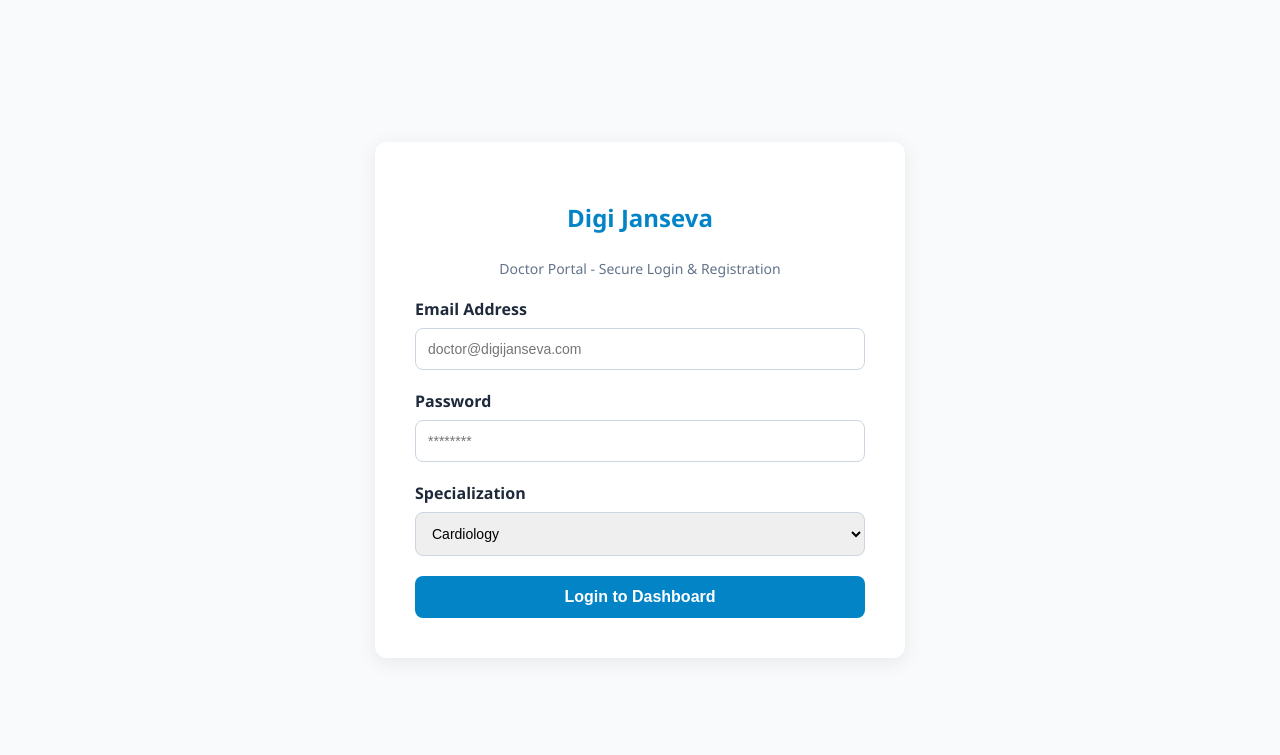
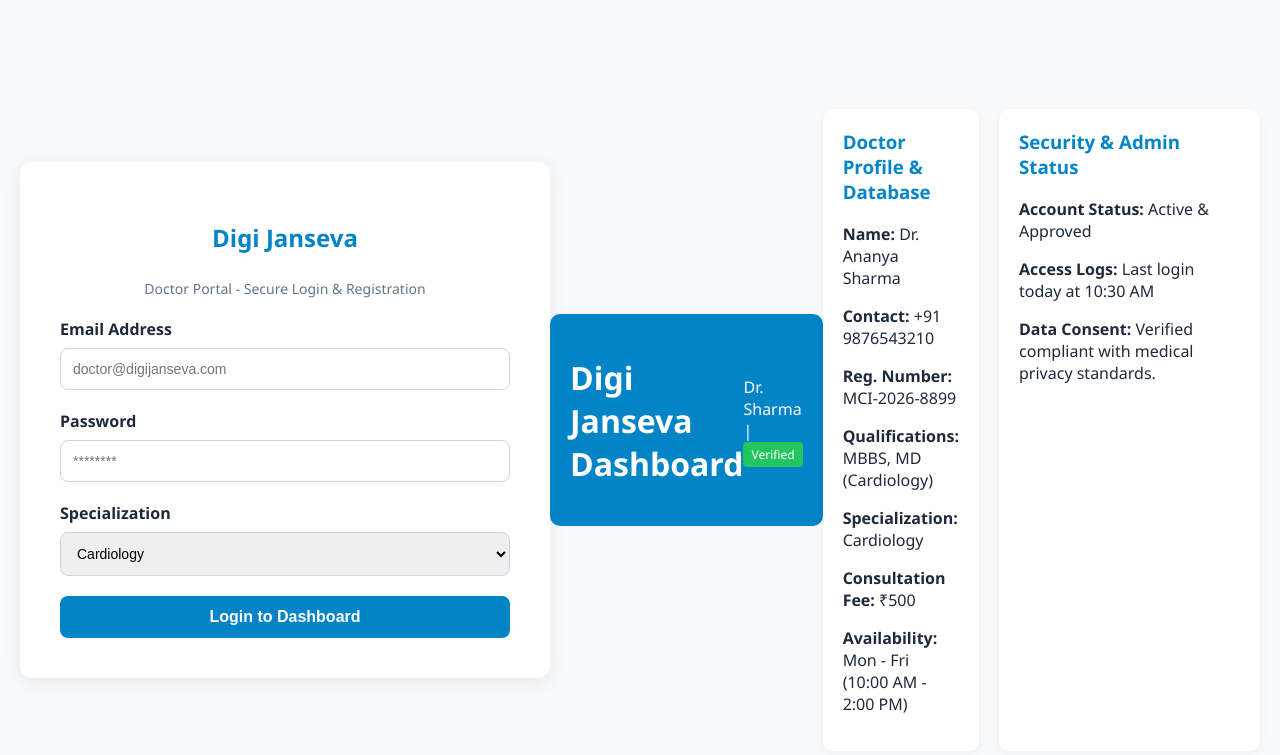
Before and after one commit to ishreyaaver/medical_triage_project_doctor, a plain HTML site: page index.html in a window 1280 px wide. Drawn offline with Linux system fonts and the light colour scheme.

Commit message:
Add Doctor Dashboard HTML structure and styles

```diff
--- a/index.html
+++ b/index.html
@@ -107,3 +107,79 @@
 
 </body>
 </html>
+<!DOCTYPE html>
+<html lang="en">
+<head>
+    <meta charset="UTF-8">
+    <meta name="viewport" content="width=device-width, initial-scale=1.0">
+    <title>Digi Janseva - Doctor Dashboard</title>
+    <style>
+        body {
+            font-family: 'Segoe UI', Tahoma, Geneva, Verdana, sans-serif;
+            background-color: #f8fafc;
+            margin: 0;
+            padding: 20px;
+            color: #1e293b;
+        }
+        .header {
+            background: #0284c7;
+            color: white;
+            padding: 20px;
+            border-radius: 10px;
+            display: flex;
+            justify-content: space-between;
+            align-items: center;
+        }
+        .card-container {
+            display: grid;
+            grid-template-columns: 1fr 2fr;
+            gap: 20px;
+            margin-top: 20px;
+        }
+        .card {
+            background: white;
+            padding: 20px;
+            border-radius: 10px;
+            box-shadow: 0 2px 10px rgba(0,0,0,0.05);
+        }
+        h3 {
+            color: #0284c7;
+            margin-top: 0;
+        }
+        ul {
+            padding-left: 20px;
+        }
+        li {
+            margin-bottom: 10px;
+        }
+    </style>
+</head>
+<body>
+
+    <div class="header">
+        <h1>Digi Janseva Dashboard</h1>
+        <div>Dr. Sharma | <span style="background: #22c55e; padding: 4px 8px; border-radius: 4px; font-size: 12px;">Verified</span></div>
+    </div>
+
+    <div class="card-container">
+        <div class="card">
+            <h3>Doctor Profile & Database</h3>
+            <p><strong>Name:</strong> Dr. Ananya Sharma</p>
+            <p><strong>Contact:</strong> +91 9876543210</p>
+            <p><strong>Reg. Number:</strong> MCI-2026-8899</p>
+            <p><strong>Qualifications:</strong> MBBS, MD (Cardiology)</p>
+            <p><strong>Specialization:</strong> Cardiology</p>
+            <p><strong>Consultation Fee:</strong> ₹500</p>
+            <p><strong>Availability:</strong> Mon - Fri (10:00 AM - 2:00 PM)</p>
+        </div>
+
+        <div class="card">
+            <h3>Security & Admin Status</h3>
+            <p><strong>Account Status:</strong> Active & Approved</p>
+            <p><strong>Access Logs:</strong> Last login today at 10:30 AM</p>
+            <p><strong>Data Consent:</strong> Verified compliant with medical privacy standards.</p>
+        </div>
+    </div>
+
+</body>
+</html>
```
